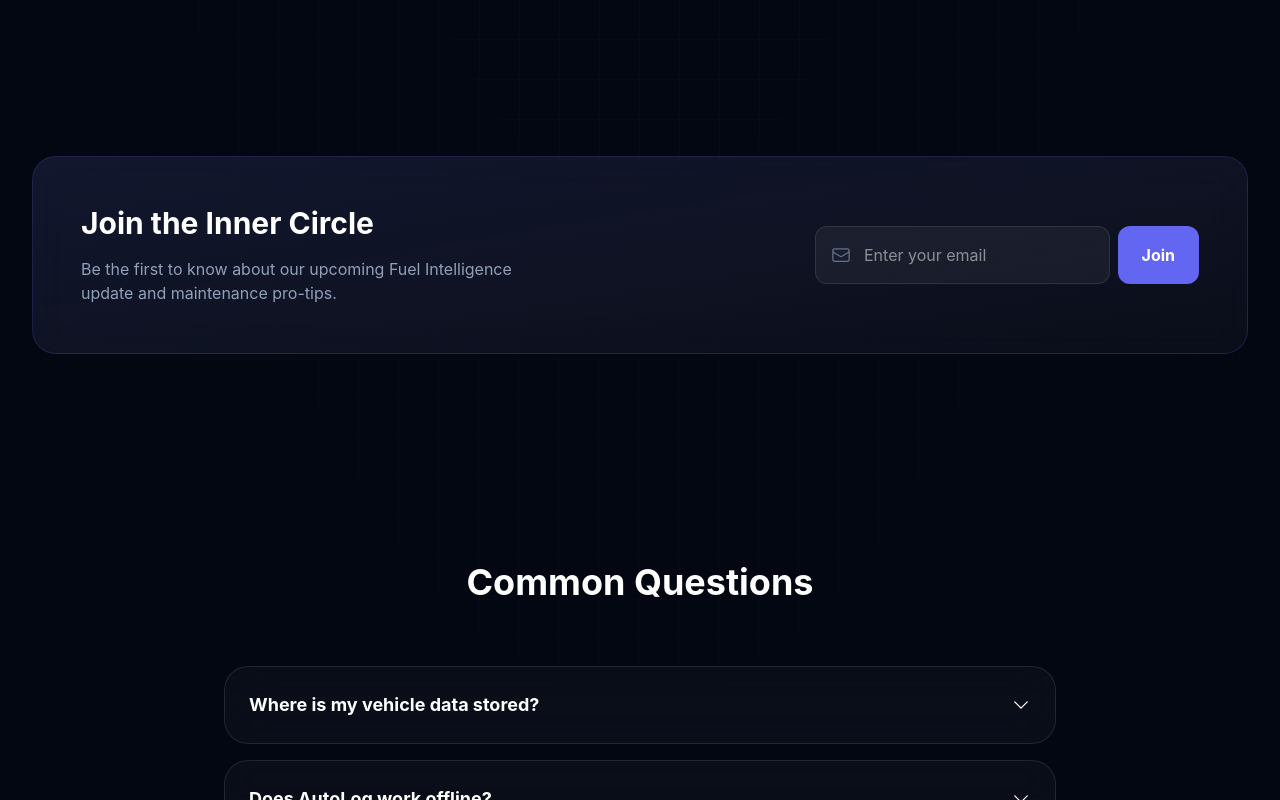
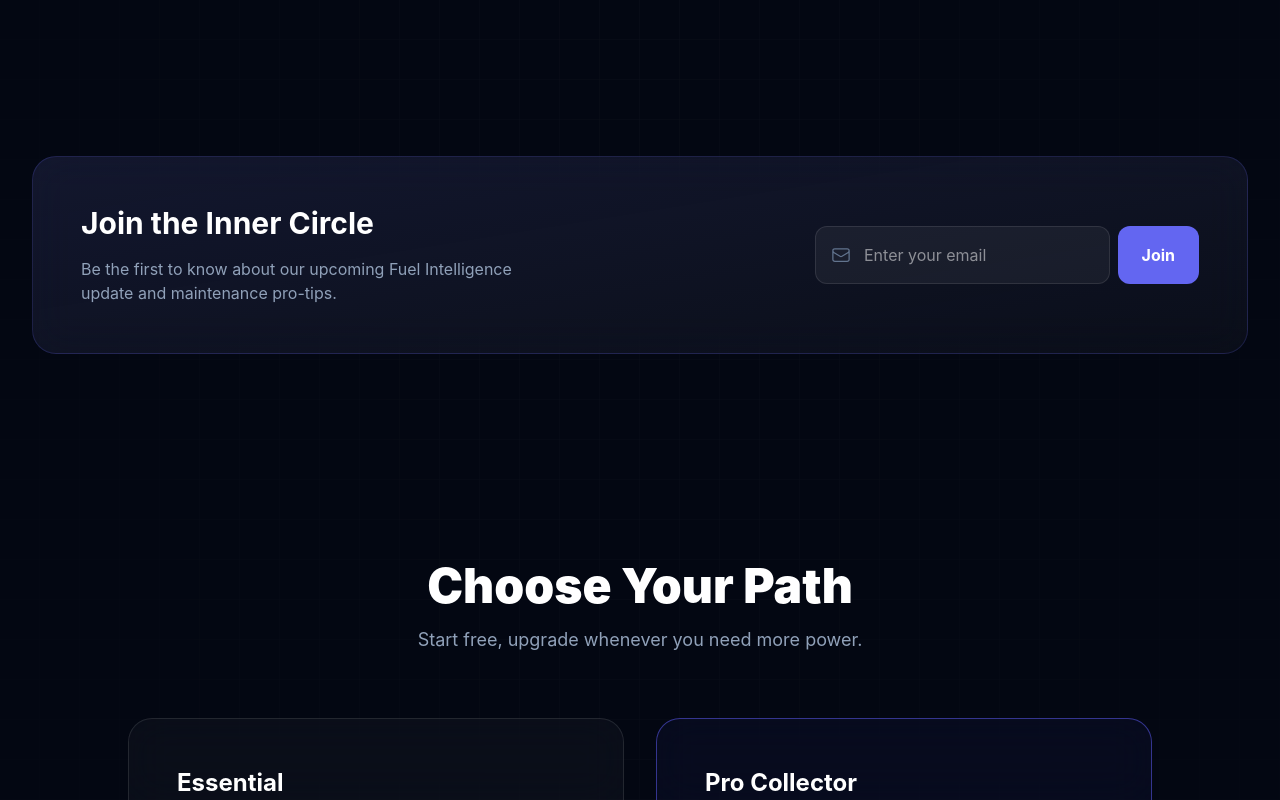
Before and after one commit to Parmeet349/AutoLog-website, a Next.js app: page / in a window 1280 px wide. Shown: the part 2000-2800 px from the top of the page. Built offline with nearby package versions, Linux system fonts and the light colour scheme; no server answers.

Commit message:
Added pricing page

```diff
--- a/src/app/page.tsx
+++ b/src/app/page.tsx
@@ -16,6 +16,7 @@ import {
 } from "@heroicons/react/24/outline";
 import { FaApple, FaAndroid } from "react-icons/fa";
 import { getPlatform } from "../utils/getPlatform";
+import PricingPage from "./pricing/page";
 
 export default function Home() {
   const [platform, setPlatform] = useState("Unknown");
@@ -225,6 +226,9 @@ export default function Home() {
           </div>
         </section>
 
+        {/* --- Pricing SECTION --- */}
+        <PricingPage />
+
         {/* --- FAQ SECTION --- */}
         <section className="max-w-4xl mx-auto px-8 py-32">
           <h2 className="text-4xl font-bold text-center mb-16">Common Questions</h2>
```
Also changed, not shown: public/images/logo.png.
